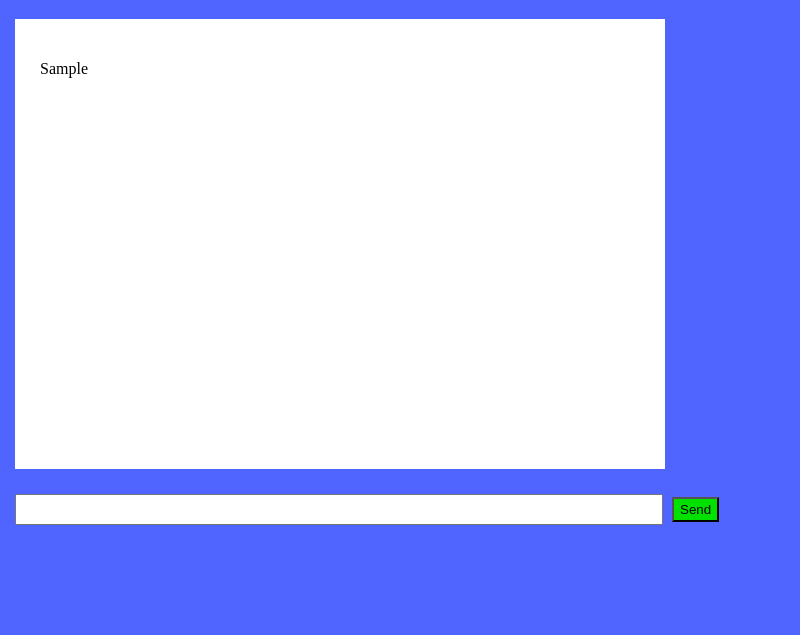
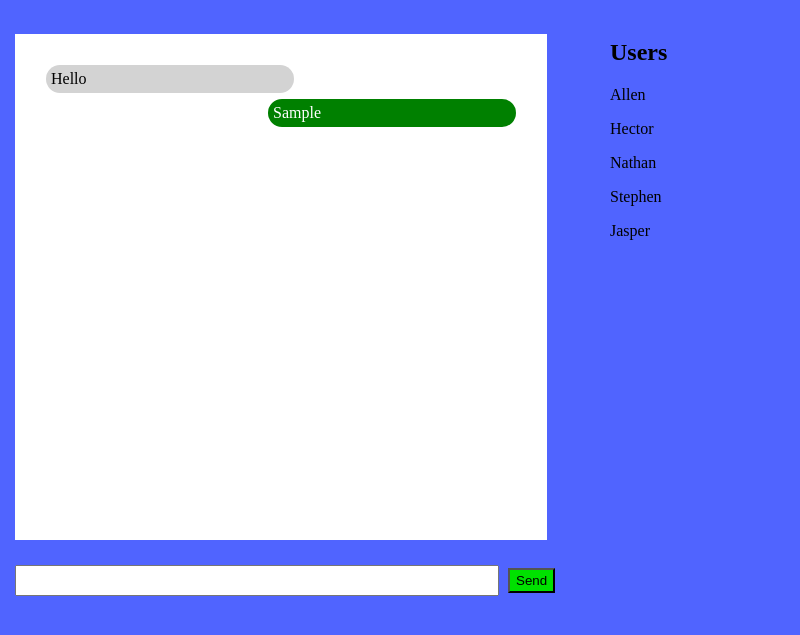
Before and after one commit to allensarmiento/Secure-Chat-System, an Electron app: page client/index.html in a window 800 px wide. Both pictures are taken after typing "Sample" into the empty fields and a click on the button "Send". Shown: the part 61-696 px from the top of the page. Drawn offline with Linux system fonts and the light colour scheme; no server answers.

Commit message:
Enter key works to send messages

```diff
--- a/client/css/master.css
+++ b/client/css/master.css
@@ -3,6 +3,8 @@ html, body {
   margin: 0;
   width: 100%;
   height: 100%;
+  position: relative;
+  overflow: hidden;
   background: rgb(80, 100, 255);
 }
 
@@ -12,17 +14,53 @@ html, body {
   color: white;
 }
 
-#messages {
-  width: 75%;
-  height: 50%;
-  padding: 25px;
+#chat {
+  width: 70%;
+  height: 75%;
+  float: left;
+}
+
+#online {
+  float: left;
+  width: 30%;
+}
+
+#chatbox {
+  width: 85%;
+  height: 75%;
+  padding: 5%;
   margin: 15px;
-  display: block;
+  float: left;
+  position: relative;
+  overflow: scroll;
   background-color: white;
 }
 
+.chatmessage {
+  width: 50%;
+  padding: 5px;
+  margin: 3px;
+  border-radius: 25px;
+}
+
+.sent {
+  float: right;
+  background-color: green;
+  color: white;
+}
+
+.received {
+  float: left;
+  background-color: lightgrey;
+}
+
+#users {
+  float; left;
+  margin: 15px 15px 15px 50px;
+}
+
 input[type=text] {
-  width: 80%;
+  width: 85%;
   height: 25px;
   margin: 10px 5px 10px 15px;
   text-align: right;
--- a/client/index.html
+++ b/client/index.html
@@ -7,17 +7,26 @@
   </head>
   <body>
     <h1 id="title">Welcome to Chat!</h1>
-    <!-- All of the Node.js APIs are available in this renderer process.
-    We are using Node.js <script>document.write(process.versions.node)</script>,
-    Chromium <script>document.write(process.versions.chrome)</script>,
-    and Electron <script>document.write(process.versions.electron)</script>.-->
 
-    <div id="messages">
+    <section id="chat">
+      <div id="chatbox">
+        <p class="chatmessage received">Hello</p>
+      </div>
 
-    </div>
+      <input id="message" type="text" name="message">
+      <button onclick="sendMessage()">Send</button>
+    </section>
 
-    <input id="message" type="text" name="message">
-    <button onclick="sendMessage()">Send</button>
+    <section id="online">
+      <div id="users">
+        <h1>Users</h1>
+        <p>Allen</p>
+        <p>Hector</p>
+        <p>Nathan</p>
+        <p>Stephen</p>
+        <p>Jasper</p>
+      </div>
+    </section>
 
     <script>
       // You can also require other files to run in this process
--- a/client/js/send-message.js
+++ b/client/js/send-message.js
@@ -2,6 +2,19 @@ function sendMessage() {
   let message = document.getElementById("message").value;
   document.getElementById("message").value = "";
 
-  document.getElementById("messages").innerHTML +=
-    "<p>" + message + "</p>";
+  document.getElementById("chatbox").innerHTML +=
+    "<p class='chatmessage sent'>" + message + "</p>";
+
+  let chatbox = document.getElementById("chatbox");
+  chatbox.scrollTop = chatbox.scrollHeight;
 }
+
+document.onkeypress = keyPress;
+
+function keyPress(e) {
+  var x = e || window.event;
+  var key = (x.keyCode || x.which);
+  if (key == 13 || key == 3) {
+    sendMessage();
+  }
+}
--- a/client/main.js
+++ b/client/main.js
@@ -16,7 +16,7 @@ function createWindow () {
   })
 
   // and load the index.html of the app.
-  mainWindow.loadFile('client/index.html')
+  mainWindow.loadFile('index.html')
 
   // Open the DevTools.
   // mainWindow.webContents.openDevTools()
```
